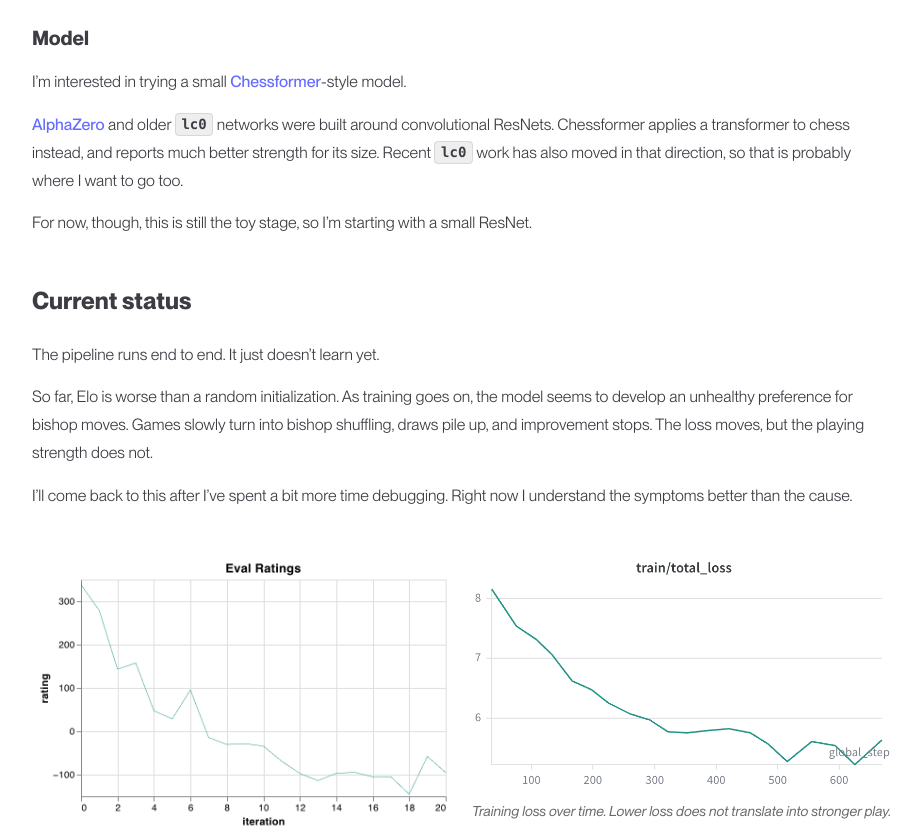
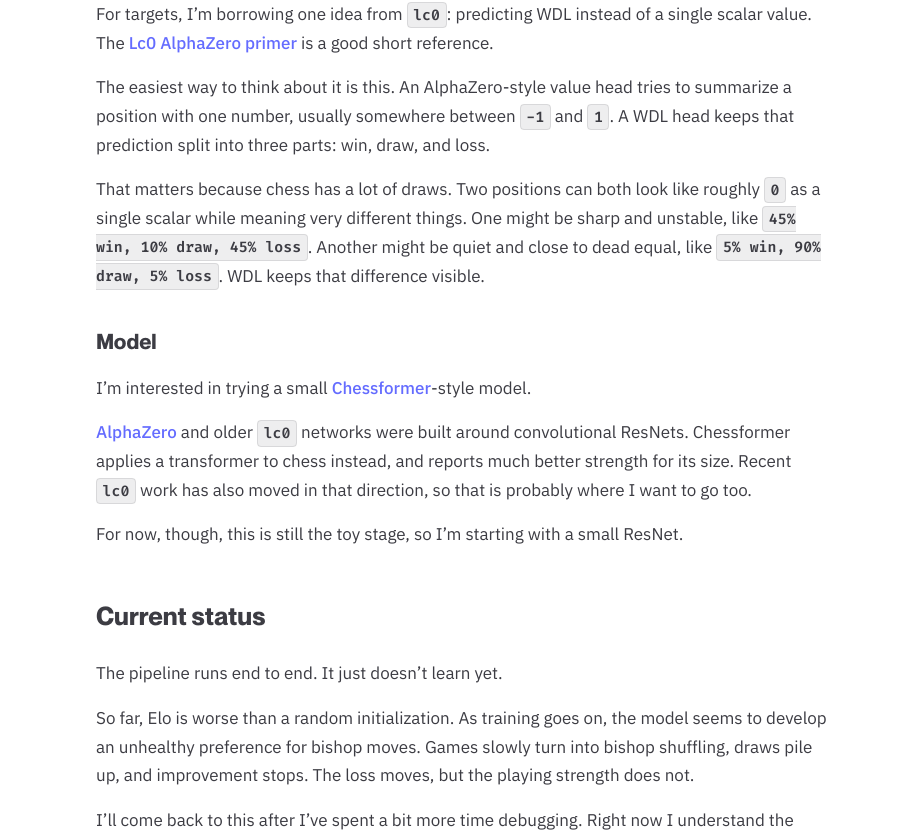
Before and after one commit to kevin-on/kevinon.me, a Next.js app: page /blog/building-codfish-1 in a window 1280 px wide. Shown: the part 1742-2574 px from the top of the page, without its empty margins (176-1097 px from the left). Built offline with nearby package versions, Linux system fonts and the light colour scheme.

Commit message:
Improve blog typography and profile copy

```diff
--- a/app/blog/[slug]/page.tsx
+++ b/app/blog/[slug]/page.tsx
@@ -49,7 +49,7 @@ export default async function BlogPostPage({ params }: Params) {
   )
 
   return (
-    <main className="max-w-4xl mx-auto px-4 py-12">
+    <main className="max-w-3xl mx-auto px-4 py-12">
       <Link href="/blog" className="text-sm text-foreground-3 hover:text-brand">
         ← Back to blog
       </Link>
--- a/app/blog/page.tsx
+++ b/app/blog/page.tsx
@@ -51,9 +51,8 @@ export default async function BlogPage() {
         <div>
           <h1 className="text-2xl font-bold">Kevin On</h1>
           <p className="text-foreground-2 mt-1">
-            I&apos;m a builder interested in AI consumer products, and a
-            researcher curious about generative models, especially diffusion
-            models.
+            Mostly interested in robotics. Also into AI products, chess, and
+            soccer.
           </p>
           <div className="flex gap-4 mt-3">
             <a
--- a/app/globals.css
+++ b/app/globals.css
@@ -62,18 +62,31 @@
   --color-brand-soft: var(--vp-c-brand-soft);
   --color-divider: var(--vp-c-divider);
 
-  /* Typography - VitePress uses Inter */
-  --font-sans: var(--font-neue-montreal), ui-sans-serif, system-ui,
+  /* Typography */
+  --font-display: var(--font-neue-montreal), ui-sans-serif, system-ui,
     -apple-system, BlinkMacSystemFont, "Segoe UI", Roboto, "Helvetica Neue",
     Helvetica, Arial, "Noto Sans", sans-serif;
-  --font-mono: ui-monospace, SFMono-Regular, "SF Mono", Menlo, Monaco, Consolas,
-    "Liberation Mono", "Courier New", monospace;
+  --font-sans: var(--font-ibm-plex-sans), ui-sans-serif, system-ui,
+    -apple-system, BlinkMacSystemFont, "Segoe UI", Roboto, "Helvetica Neue",
+    Helvetica, Arial, "Apple SD Gothic Neo", "Noto Sans KR", "Noto Sans",
+    sans-serif;
+  --font-mono: var(--font-fira-code), ui-monospace, SFMono-Regular, "SF Mono",
+    Menlo, Monaco, Consolas, "Liberation Mono", "Courier New", monospace;
 }
 
 body {
   background: var(--vp-c-bg);
   color: var(--vp-c-text-1);
   font-family: var(--font-sans);
+}
+
+h1,
+h2,
+h3,
+h4,
+h5,
+h6 {
+  font-family: var(--font-display);
 }
 
 /* Prose overrides to use VitePress colors */
@@ -93,6 +106,10 @@ body {
 }
 
 .prose {
+  font-family: var(--font-sans);
+  font-size: 1.0625rem;
+  line-height: 1.7;
+
   /* Text colors */
   --tw-prose-body: var(--vp-c-text-1);
   --tw-prose-headings: var(--vp-c-text-1);
@@ -152,6 +169,14 @@ body {
   --tw-prose-invert-pre-bg: var(--vp-c-bg-soft);
 }
 
+.prose :where(h1, h2, h3, h4, h5, h6) {
+  font-family: var(--font-display);
+}
+
+.prose :where(code, kbd, pre) {
+  font-family: var(--font-mono);
+}
+
 .prose :not(pre) > code::before,
 .prose :not(pre) > code::after {
   content: none;
@@ -161,7 +186,14 @@ body {
   background: color-mix(in oklab, var(--vp-c-text-1) 8%, var(--vp-c-bg));
   border: 1px solid var(--vp-c-divider);
   border-radius: 4px;
+  font-family: var(--font-mono) !important;
   padding: 0.15rem 0.35rem;
+}
+
+.prose pre,
+.prose pre code,
+.prose kbd {
+  font-family: var(--font-mono) !important;
 }
 
 .prose p {
--- a/app/layout.tsx
+++ b/app/layout.tsx
@@ -1,6 +1,6 @@
 import type { Metadata } from "next"
 import localFont from "next/font/local"
-import { Fira_Code } from "next/font/google"
+import { Fira_Code, IBM_Plex_Sans } from "next/font/google"
 import "./globals.css"
 
 const neueMontreal = localFont({
@@ -44,6 +44,19 @@ const firaCode = Fira_Code({
   subsets: ["latin"],
 })
 
+const ibmPlexSans = IBM_Plex_Sans({
+  variable: "--font-ibm-plex-sans",
+  subsets: ["latin"],
+  weight: ["400", "500", "600", "700"],
+  style: ["normal", "italic"],
+})
+
+const fontVariables = [
+  neueMontreal.variable,
+  ibmPlexSans.variable,
+  firaCode.variable,
+].join(" ")
+
 export const metadata: Metadata = {
   title: "Kevin On",
   description: "Kevin On's personal website",
@@ -58,10 +71,8 @@ export default function RootLayout({
   children: React.ReactNode
 }>) {
   return (
-    <html lang="en" className={neueMontreal.variable}>
-      <body className={`${firaCode.variable} antialiased`}>
-        {children}
-      </body>
+    <html lang="en" className={fontVariables}>
+      <body className="antialiased">{children}</body>
     </html>
   )
 }
```
Also changed, not shown: 1 other file (tests, documents, lock files or other folders).
